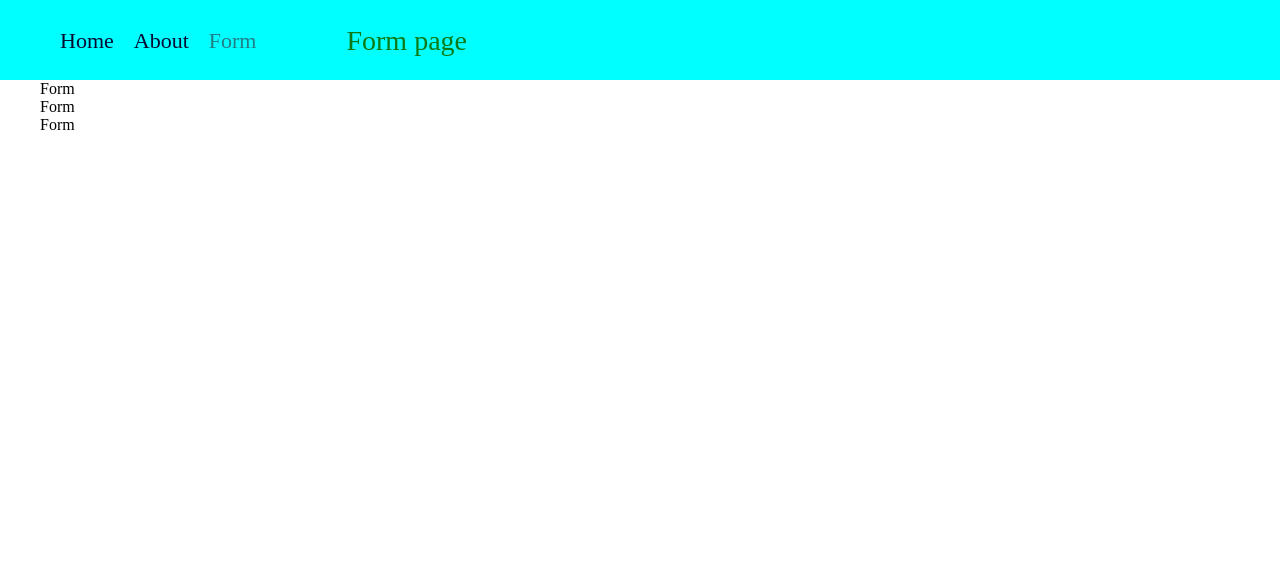
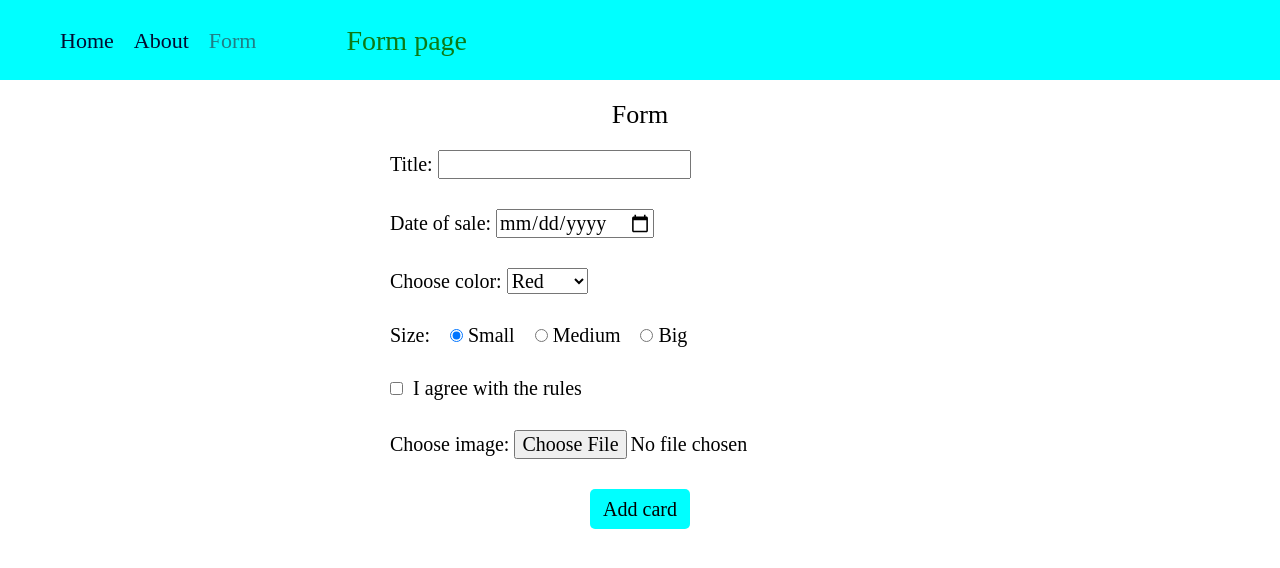
Before and after one commit to anast-ananko/rs-react, a React (Vite) app: page /form in a window 1280 px wide. Shown: the top 568 px of the page. Built offline with nearby package versions, Linux system fonts and the light colour scheme.

Commit message:
feat: add basic fields in form

```diff
--- a/src/components/FormData/Form/index.tsx
+++ b/src/components/FormData/Form/index.tsx
@@ -1,10 +1,44 @@
-import React, { Component } from 'react';
+import React, { Component, createRef } from 'react';
 
 class Form extends Component {
+  inputRef = createRef<HTMLInputElement>();
+
   render() {
     return (
-      <div className="form-data">
-        <h3 className="form-data__title">Form</h3>
+      <div className="form">
+        <form className="form__content">
+          <label className="form__label">
+            Title: <input type="text" ref={this.inputRef} />
+          </label>
+          <label className="form__label">
+            Date of sale: <input type="date" className="form__date" />
+          </label>
+          <label className="form__label">
+            Choose color:{' '}
+            <select className="form__select">
+              <option value="Red">Red</option>
+              <option value="Orange">Orange</option>
+              <option value="Pink">Pink</option>
+              <option value="Blue">Blue</option>
+            </select>
+          </label>
+          <label className="form__label">
+            Size:
+            <input checked type="radio" value="Small" className="form__radio" name="size" /> Small
+            <input type="radio" value="Medium" className="form__radio" name="size" /> Medium
+            <input type="radio" value="Big" className="form__radio" name="size" /> Big
+          </label>
+          <label className="form__label">
+            <input type="checkbox" name="checkbox" className="form__checkbox" />I agree with the
+            rules
+          </label>
+          <label>
+            Choose image: <input type="file" name="file" className="form__file" />
+          </label>
+          <button type="submit" className="form__button">
+            Add card
+          </button>
+        </form>
       </div>
     );
   }
--- a/src/components/FormData/FormCardsList/index.tsx
+++ b/src/components/FormData/FormCardsList/index.tsx
@@ -2,11 +2,7 @@ import React, { Component } from 'react';
 
 class FormCardsList extends Component {
   render() {
-    return (
-      <div className="form-data">
-        <h3 className="form-data__title">Form</h3>
-      </div>
-    );
+    return <div className="form-cards-list"></div>;
   }
 }
 
--- /dev/null
+++ b/src/components/FormData/formData.scss
@@ -0,0 +1,53 @@
+.form-data {
+    display: flex;
+    flex-direction: column;
+    padding-top: 20px;
+}
+
+.form-data__title {
+    text-align: center;
+    font-size: 26px;
+    margin-bottom: 20px;
+}
+
+.form__content {
+    display: flex;
+    flex-direction: column;
+    margin: 0 auto;
+    max-width: 500px;
+    font-size: 20px;
+}
+
+.form__label {
+    margin-bottom: 30px;
+}
+
+.form__select,
+.form__date {
+    cursor: pointer;
+}
+
+.form__radio {
+    margin-left: 20px;
+    cursor: pointer;
+}
+
+.form__checkbox {
+    margin-right: 10px;
+    cursor: pointer;
+}
+
+.form__button {
+    width: 100px;
+    height: 40px;
+    margin: 30px auto 0;
+    cursor: pointer;
+    background-color: aqua;
+    border-radius: 5px;
+    border: none;
+    transition: 0.5s;
+
+    &:hover {
+        background-color: rgb(14, 100, 153);
+    }
+}
--- a/src/components/FormData/index.tsx
+++ b/src/components/FormData/index.tsx
@@ -3,6 +3,8 @@ import React, { Component } from 'react';
 import Form from './Form';
 import FormCardsList from './FormCardsList';
 import { IFormDataState } from '../../interfaces/formDataState';
+
+import './formData.scss';
 
 class FormData extends Component<Record<string, never>, IFormDataState> {
   state = {
```
